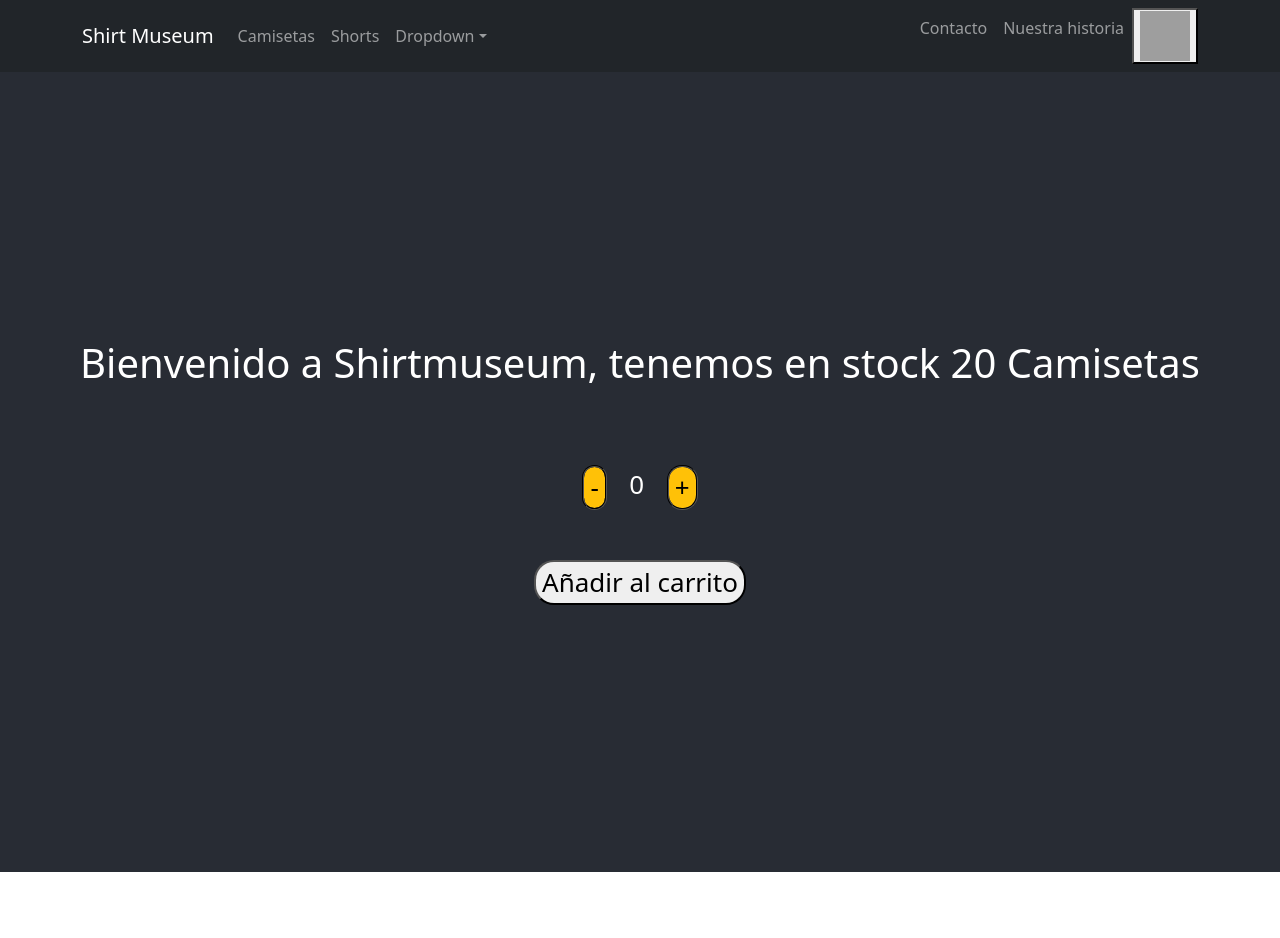
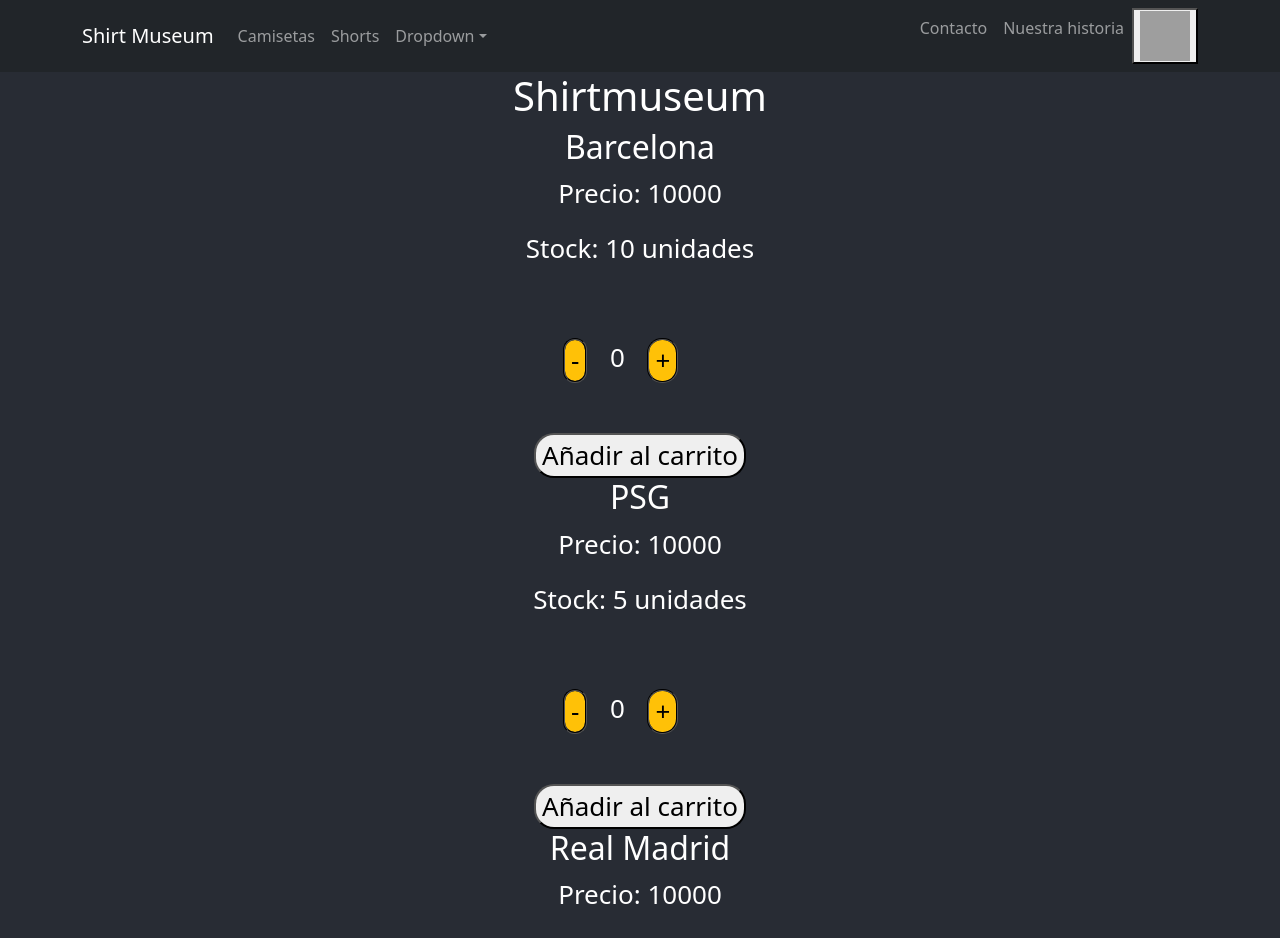
Before and after one commit to matiasrinesi/React-Rinesi, a React (Create React App) app: page / in a window 1280 px wide. Shown: the top 938 px of the page. Before the commit the page ends 872 px from the top, so only its background shows below. Built offline with nearby package versions, Linux system fonts and the light colour scheme; grey boxes are pictures that could not be loaded.

Commit message:
promesas

```diff
--- a/src/App.css
+++ b/src/App.css
@@ -7,11 +7,13 @@
   pointer-events: none;
 }
 
+
 .masomenos{
   display: flex;
   flex-direction: row;
   margin: 40px;
   margin-top: 60px;
+
 }
 .sumar{
   margin: 10px;
--- a/src/App.js
+++ b/src/App.js
@@ -11,8 +11,8 @@
     <div className="App">
       <NavBar/>
       <header className="App-header">
-       <ItemListContainer Camisetas={20}/>
-       <ItemCount  Camisetas={20} ></ItemCount>
+       { <ItemListContainer /*Camisetas={20} onAdd={(valor)=>{console.log(valor)}}*//> }
+       { <ItemCount  Camisetas={20} onAdd={(valor)=>{console.log(valor)}} ></ItemCount> }
         {/* <img src={logo} className="App-logo" alt="logo" />
         <p>
           Edit <code>src/App.js</code> and save to reload.
--- /dev/null
+++ b/src/componentes/ItemListContainer/Item.js
@@ -0,0 +1,22 @@
+import React from 'react'
+import ItemCount from './ItemCount'
+
+const Item = ({id, equipo, precio, stock}) => {
+    function onAdd(contador) {
+        alert(`Agregaste ${contador} cortinas al carrito`)
+    }
+  return (
+    <div id={id}>
+        <div>
+            <h2>{equipo}</h2>
+            <p>Precio: {precio}</p>
+            <p>Stock: {stock} unidades</p>
+        </div>
+        <div>
+            <ItemCount stock={stock} initial={1} onAdd={onAdd}/>
+        </div>
+    </div>
+  )
+}
+
+export default Item
--- a/src/componentes/ItemListContainer/ItemCount.js
+++ b/src/componentes/ItemListContainer/ItemCount.js
@@ -5,8 +5,8 @@
 
     const [valor, setValor] = React.useState(0);
     return (
-  <div>
 
+ <div className='divcarro'>
 
 
 
--- /dev/null
+++ b/src/componentes/ItemListContainer/ItemList.js
@@ -0,0 +1,14 @@
+import React from 'react'
+import Item from './Item'
+
+const ItemList = ({camisetasList}) => {
+
+
+    return (
+    <div>
+        {camisetasList.map((camisetas) => <Item key={camisetas.id} {...camisetas}/>)}
+    </div>
+  )
+}
+
+export default ItemList
--- a/src/componentes/ItemListContainer/ItemListContainer.js
+++ b/src/componentes/ItemListContainer/ItemListContainer.js
@@ -1,13 +1,41 @@
-import React from 'react'
+import React, { useEffect, useState} from 'react';
+import camisetas from '../../data/data'
+import ItemList from './ItemList';
 
-const ItemListContainer = ({Camisetas}) => {
+// const ItemListContainer = ({Camisetas}) => {
 
-  return (
-   <h1>Bienvenido a Shirtmuseum, tenemos en stock {Camisetas} Camisetas</h1>
+//   return (
+//    <h1>Bienvenido a Shirtmuseum, tenemos en stock {Camisetas} Camisetas</h1>
 
 
 
-   )
+//    )
+// }
+
+const ItemListContainer = () => {
+  const getCamisetas = (confirmacion) => new Promise ((res, err) =>{
+    setTimeout(()=>{
+      if(confirmacion){
+        res(camisetas)
+      }else{
+        err("Acceso rechazado")
+      }
+    }, 2000)
+  })
+
+  const[camisetasList, setCamisetasList] = useState()
+    useEffect(()=>{
+      getCamisetas(true).then(camisetasList => setCamisetasList(camisetasList))
+    }, [])
+
+    return (
+      <div>
+        <h1>Shirtmuseum</h1>
+        <div>
+          {camisetasList && <ItemList camisetasList={camisetasList} />}
+        </div>
+      </div>
+    )
 }
 
 export default ItemListContainer
--- /dev/null
+++ b/src/data/data.js
@@ -0,0 +1,13 @@
+
+
+const camisetas = [
+    {id: 0, equipo:"Barcelona", precio: 10000, stock:10},
+    {id: 1, equipo:"PSG", precio: 10000, stock: 5},
+    {id: 2, equipo:"Real Madrid", precio: 10000, stock: 15},
+    {id: 3, equipo:"Arsenal", precio: 10000, stock: 5},
+    {id: 4, equipo:"Manchester City", precio: 10000, stock: 10},
+    {id: 5, equipo:"Argentina", precio: 10000, stock: 10},
+
+]
+
+export default camisetas
```
